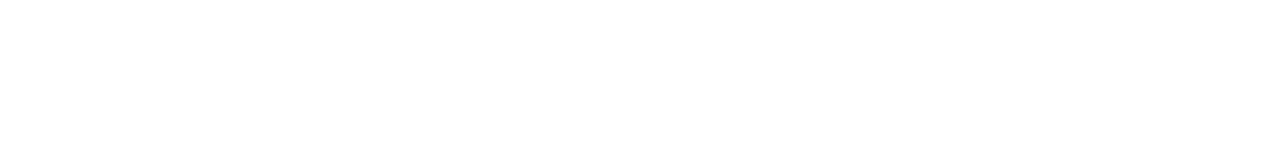
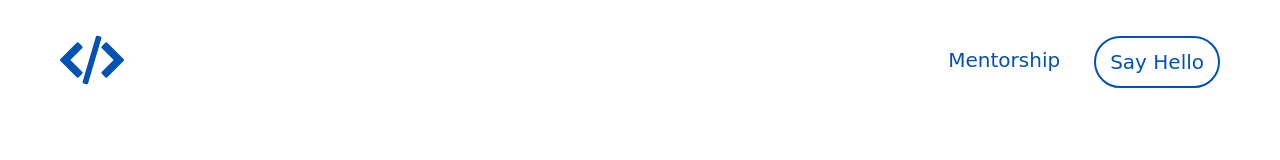
Before and after one commit to lekgojani/Portfolio, a plain HTML site: page index.html in a window 1280 px wide. Drawn offline with Linux system fonts and the light colour scheme.

Commit message:
Working on Navbar

```diff
--- a/index.html
+++ b/index.html
@@ -6,7 +6,16 @@
 
     <body>
 
+        <nav>
+            <ul id="unorderlist-first">
+                <a href="#top"><li><img src="./assets/programming-code-signs.png" alt="" width="64px" height="64px"></li></a>
+            </ul>
 
+            <ul id="unorderlist-second">
+                <a href=""><li>Mentorship</li></a>
+                <a href=""><li id="button-stilization">Say Hello</li></a>
+            </ul>
+        </nav>
 
         <script src="./script.js"></script>
     </body>
--- a/style.css
+++ b/style.css
@@ -0,0 +1,40 @@
+body {
+    margin: 0px;
+    padding: 0px;
+    box-sizing: border-box;
+}
+nav {
+    display: flex;
+    justify-content: space-between;
+    align-items: center;
+    padding-left: 60px;
+    padding-right: 60px;
+    padding-top: 20px;
+}
+nav ul {
+    list-style-type: none;
+    display: flex;
+}
+#unorderlist-first {
+    padding: 0px;
+    margin: 0px;
+}
+#unorderlist-second a{
+    text-decoration: none;
+    color: #0052B4;
+    font-family: cursive;
+    font-size: 20px;
+}
+#unorderlist-second li {
+    margin-left: 20px;
+    padding: 12px 14px;
+}
+#unorderlist-second #button-stilization {
+    border-radius: 50px;
+    border: 2.5px solid #0052B4;
+}
+#unorderlist-second #button-stilization:hover {
+    color: white;
+    background-color: #0052B4;
+    transition-duration: 0.3s;
+}
```
Also changed, not shown: assets/programming-code-signs.png (added).
